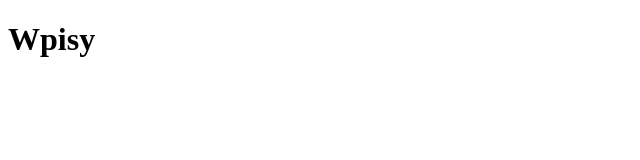
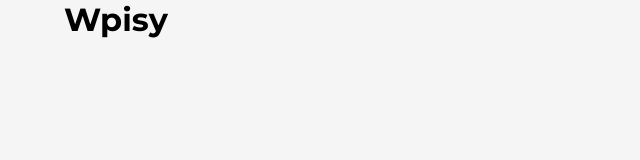
Before and after one commit to PiotrPrzekaza/gatsbyProject, a Gatsby site: page / in a window 1280 px wide. Shown: the whole page, without its empty margins (0-640 px from the left). Built offline with nearby package versions, Linux system fonts and the light colour scheme; Gatsby itself is replaced by a stand-in of ours.

```diff
--- a/src/pages/index.js
+++ b/src/pages/index.js
@@ -1,7 +1,9 @@
 import * as React from 'react';
+import GlobalStyle from '../styles/GlobalStyle';
 
 const IndexPage = () => (
   <main>
+    <GlobalStyle />
     <title>Magician Petelka</title>
     <h1>Wpisy</h1>
   </main>
--- /dev/null
+++ b/src/styles/GlobalStyle.js
@@ -0,0 +1,38 @@
+import { createGlobalStyle } from 'styled-components';
+
+const GlobalStyle = createGlobalStyle`
+ @import url('https://fonts.googleapis.com/css2?family=Montserrat:ital,wght@0,400;0,600;0,700;1,400&display=swap');
+ html {
+    font-size: 62.5%;
+    box-sizing: border-box;
+    background-color:#f5f5f5;
+    width: 90vw;
+    margin: 0 auto;
+  }
+  *,
+  *::before,
+  *::after {
+    box-sizing: inherit;
+  }
+  body {
+    font-family: 'Montserrat','Quicksand' ,sans-serif;
+    font-size: 1.6rem;
+    -webkit-font-smoothing: antialiased;
+    -moz-osx-font-smoothing: grayscale;
+    margin: 0;
+  }
+  h1, h2, h3, h4, h5, span {
+    margin: 0;
+  }
+  button {
+    padding: 0;
+    cursor: pointer;
+  }
+  ul {
+    padding: 0;
+    margin: 0;
+  }
+
+`;
+
+export default GlobalStyle;
```
Also changed, not shown: src/components/Bio/bio.js (+12 -6 lines), src/components/Bio/bio.styles.js (added, +42 -0 lines), src/components/Hero/hero.js (added).
